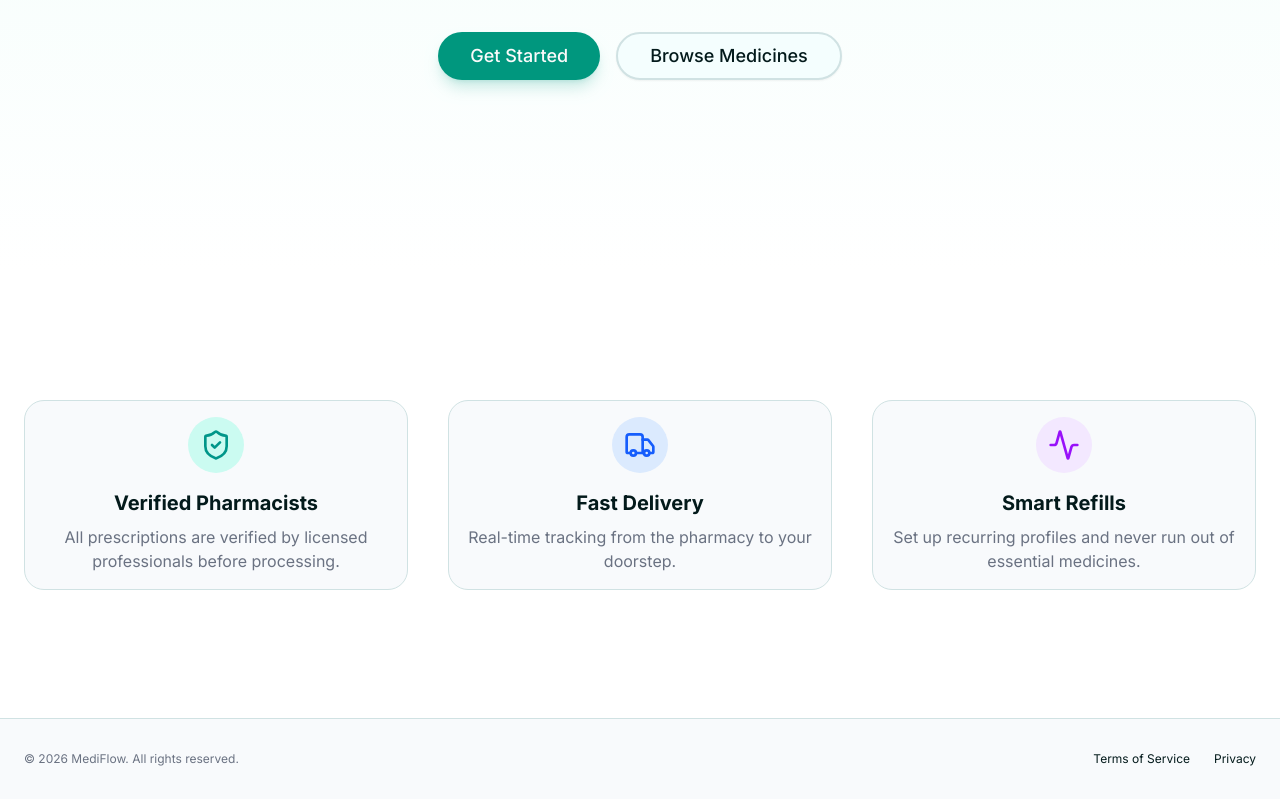
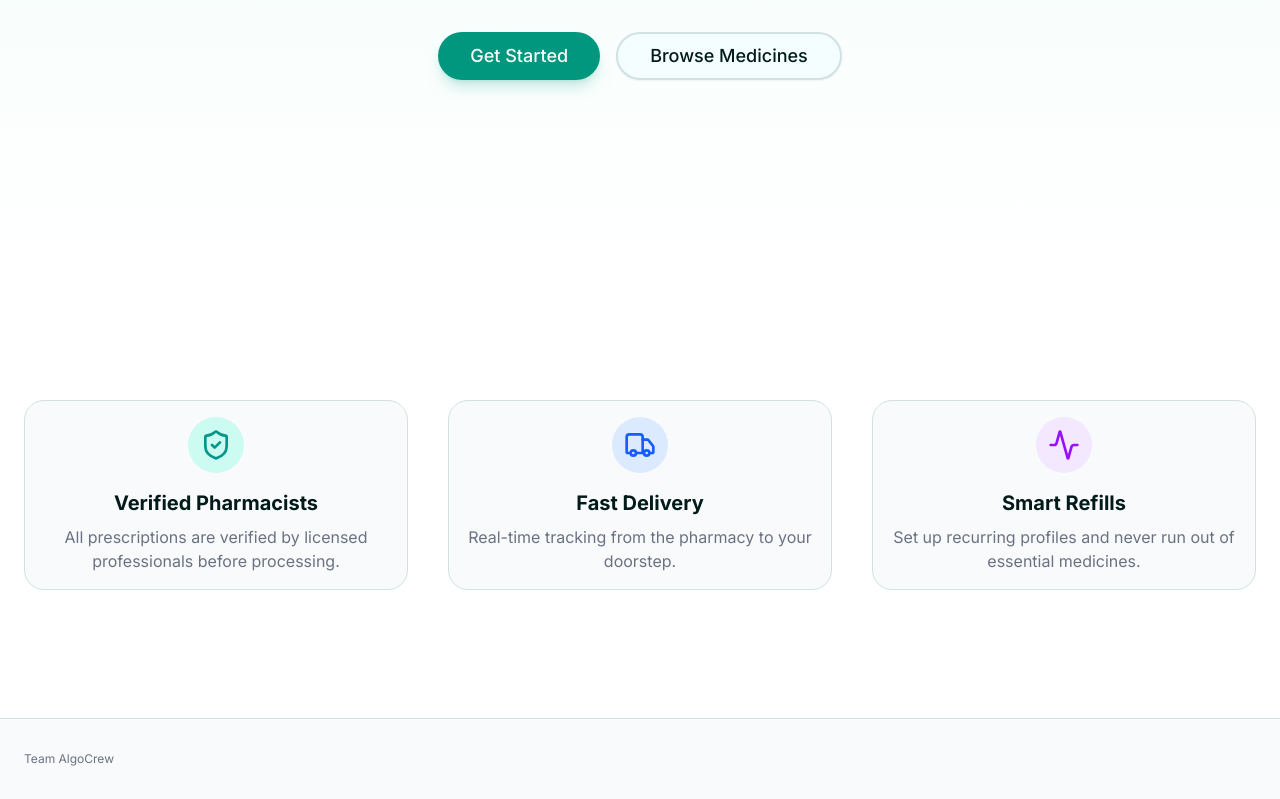
Before and after one commit to adivedpathak/Team-AlgoCrew---HM081, a Next.js app: page / in a window 1280 px wide. Shown: the part 412-1211 px from the top of the page. Built offline with nearby package versions, Linux system fonts and the light colour scheme.

Commit message:
feat: add initial landing page with hero section, feature highlights, and footer

```diff
--- a/src/app/page.tsx
+++ b/src/app/page.tsx
@@ -73,15 +73,7 @@ export default function Home() {
         </section>
       </main>
       <footer className="flex flex-col gap-2 sm:flex-row py-8 w-full shrink-0 items-center px-4 md:px-6 border-t mt-auto bg-slate-50 dark:bg-slate-900">
-        <p className="text-xs text-gray-500 dark:text-gray-400">© 2026 MediFlow. All rights reserved.</p>
-        <nav className="sm:ml-auto flex gap-4 sm:gap-6">
-          <Link className="text-xs hover:underline underline-offset-4" href="#">
-            Terms of Service
-          </Link>
-          <Link className="text-xs hover:underline underline-offset-4" href="#">
-            Privacy
-          </Link>
-        </nav>
+        <p className="text-xs text-gray-500 dark:text-gray-400">Team AlgoCrew</p>
       </footer>
     </div>
   )
```
